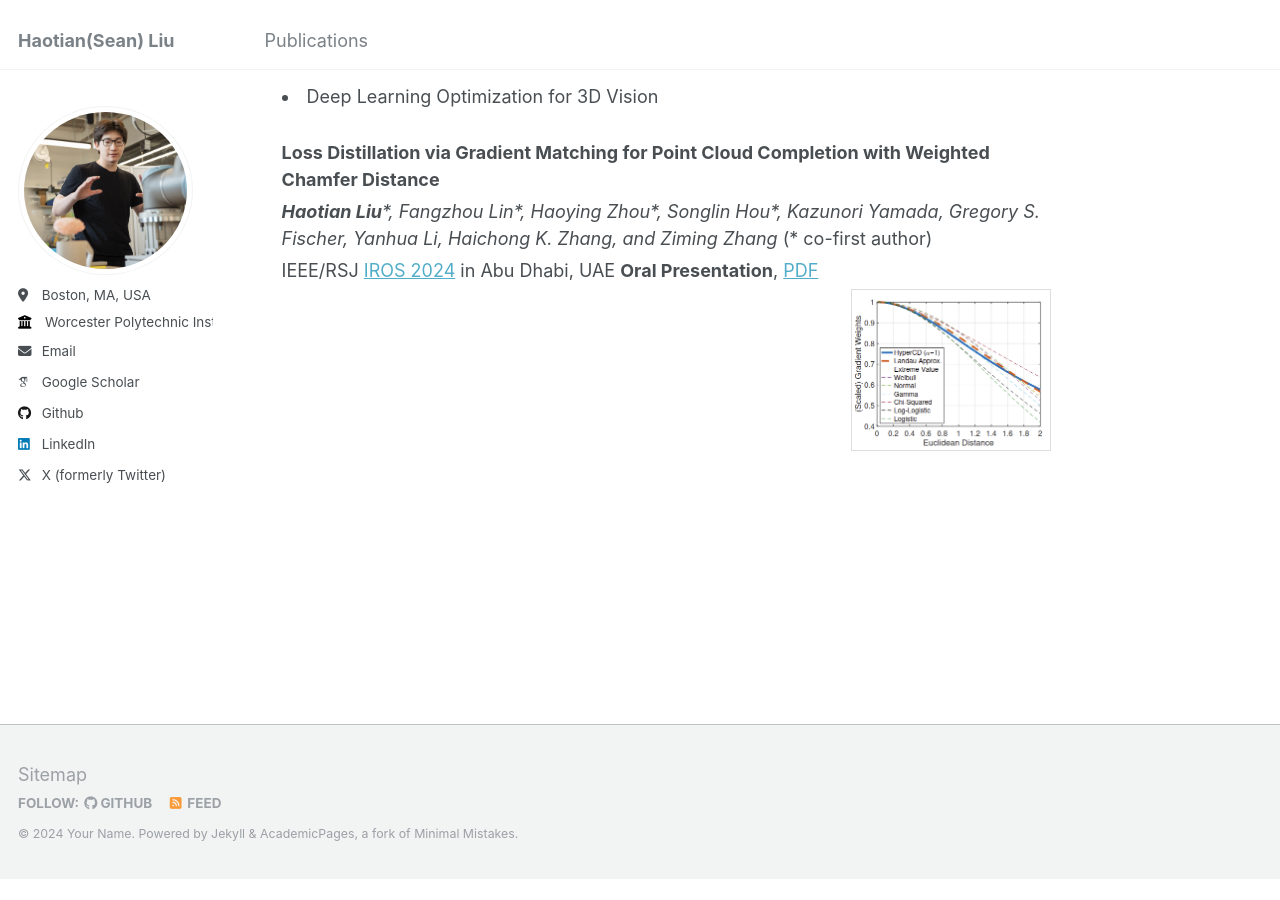
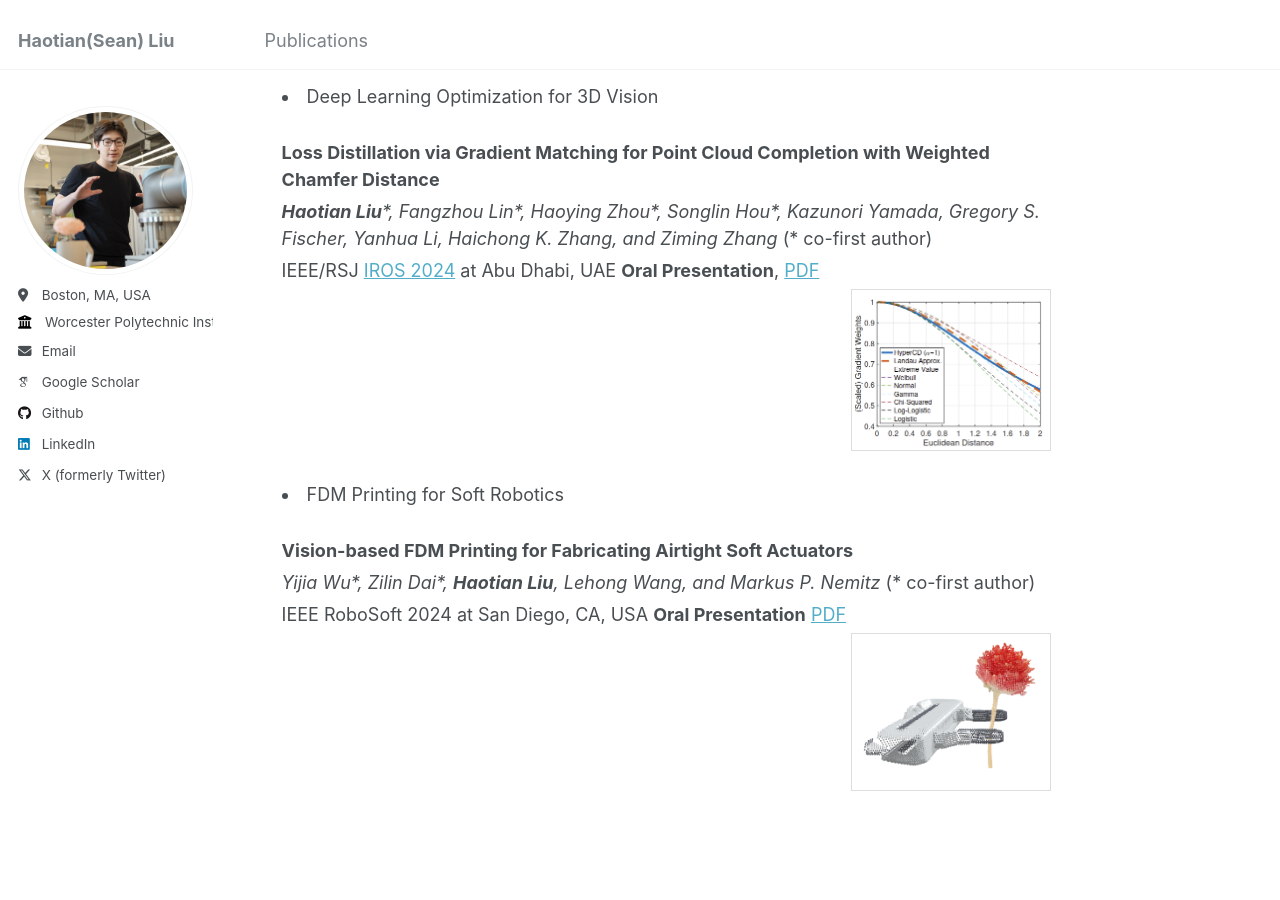
Before and after one commit to seanliu7081/seanliu7081.github.io, a Jekyll site: the page built from _pages/about.md, in a window 1280 px wide and 900 px high, scrolled down 1277 px. Built offline with Jekyll 4.4.1, drawn with Linux system fonts in a browser that asks for light colours; some web fonts are replaced.

Commit message:
Update about.md

```diff
--- a/_pages/about.md
+++ b/_pages/about.md
@@ -37,9 +37,19 @@ My long-term research vision is to develop automation systems that are self-adap
   <div class="publication">
     <p><strong>Loss Distillation via Gradient Matching for Point Cloud Completion with Weighted Chamfer Distance</strong></p>
     <p><i><strong>Haotian Liu</strong>*, Fangzhou Lin*, Haoying Zhou*, Songlin Hou*, Kazunori Yamada, Gregory S. Fischer, Yanhua Li, Haichong K. Zhang, and Ziming Zhang</i> (* co-first author)</p>
-    <p>IEEE/RSJ <a href="https://iros2024-abudhabi.org/">IROS 2024</a> in Abu Dhabi, UAE <strong>Oral Presentation</strong>, <a href="files/IROS24__LossDistill.pdf">PDF</a></p>
+    <p>IEEE/RSJ <a href="https://iros2024-abudhabi.org/">IROS 2024</a> at Abu Dhabi, UAE <strong>Oral Presentation</strong>, <a href="files/IROS24__LossDistill.pdf">PDF</a></p>
     <img src="images/lossDistill.png" alt="Loss Distillation" style="max-width: 200px; float: right; margin-left: 15px;">
   </div>
+
+  <p><li>FDM Printing for Soft Robotics</li></p>
+
+  <div class="publication">
+    <p><strong>Vision-based FDM Printing for Fabricating Airtight Soft Actuators</strong></p>
+    <p><i>Yijia Wu*, Zilin Dai*, <strong>Haotian Liu</strong>, Lehong Wang, and Markus P. Nemitz </i> (* co-first author)</p>
+    <p>IEEE RoboSoft 2024 at San Diego, CA, USA <strong>Oral Presentation</strong> <a href="https://arxiv.org/abs/2312.01135">PDF</a></p>
+    <img src="images/imgPolicy.png" alt="Imagination Policy" style="max-width: 200px; float: right; margin-left: 15px;">
+  </div>
+
 </div>
 
 <style>
```
